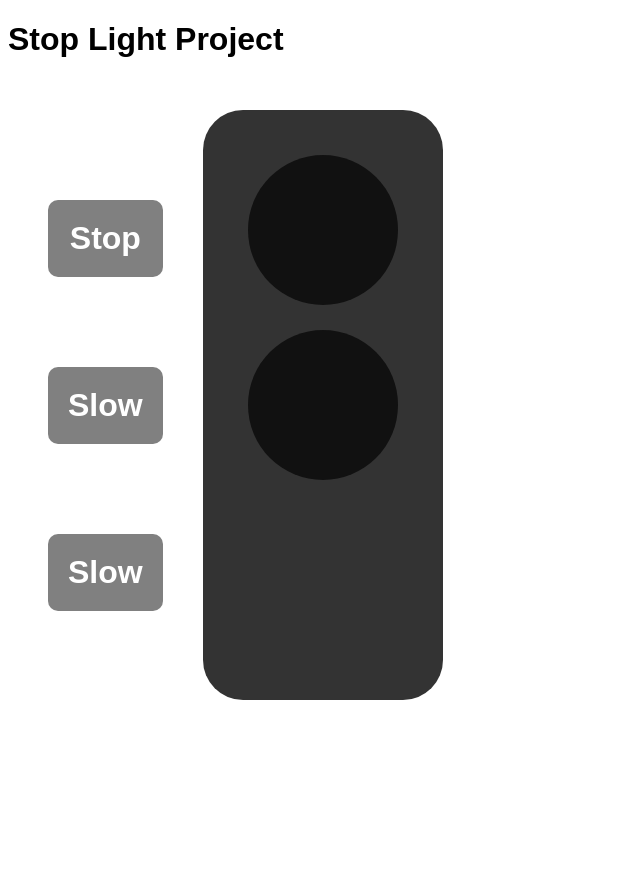
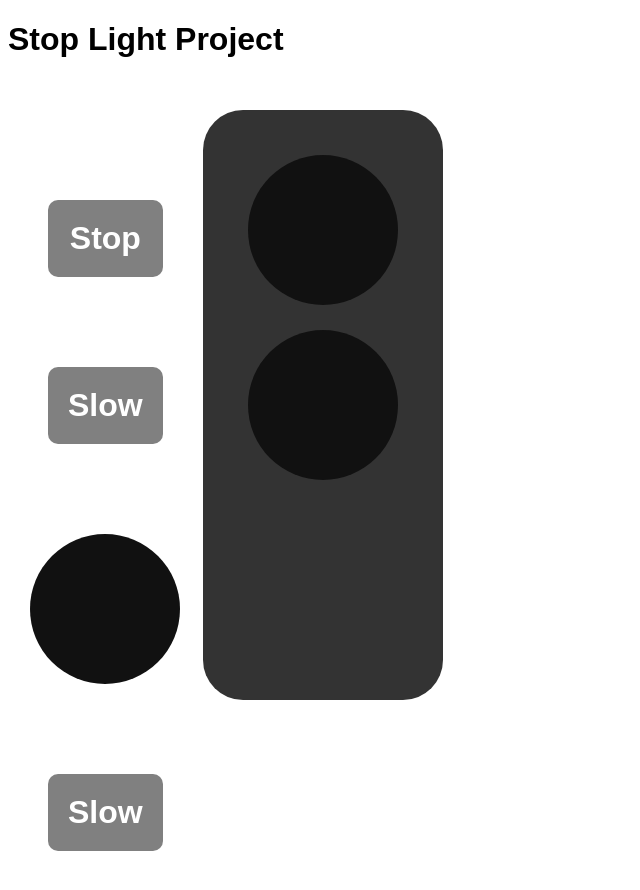
Before and after one commit to fantu33/test-homework-assignment-master, a plain HTML site: page index.html in a window 1280 px wide. Shown: the whole page, without its empty margins (0-640 px from the left). Before the commit the page ends 800 px from the top, so only its background shows below. Drawn offline with Linux system fonts and the light colour scheme.

Commit message:
modified homepage

```diff
--- a/index.html
+++ b/index.html
@@ -12,6 +12,7 @@
     <div id="controlPanel">
       <h1 id="stopButton" class="button">Stop</h1>
       <h1 id="slowButton" class="button">Slow</h1>
+      <div id="stopLight" class="bulb"></div>
 
       <h1 id="slowButton" class="button">Slow</h1>
 
```
